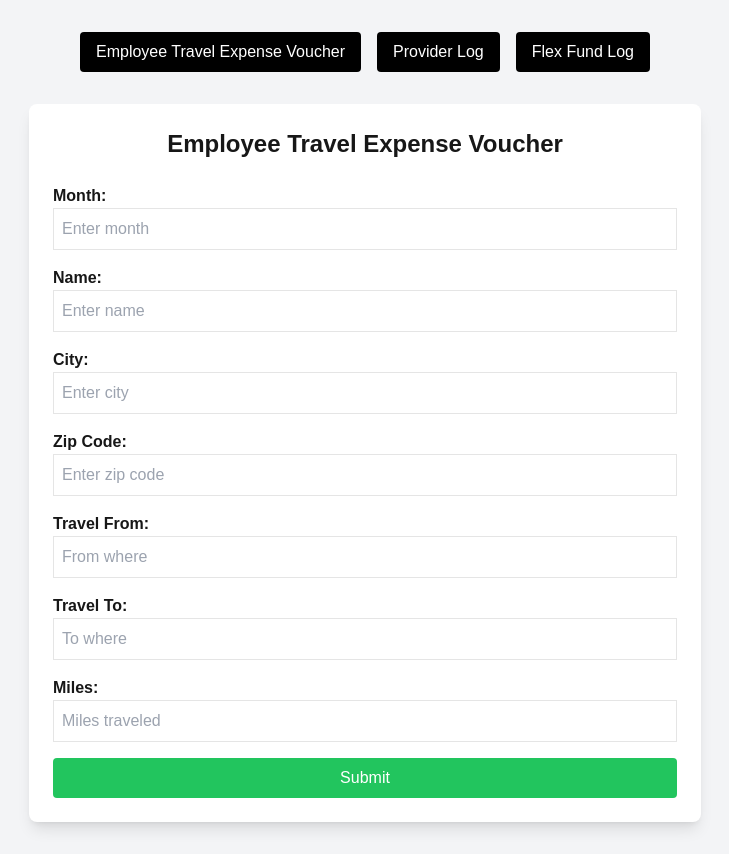
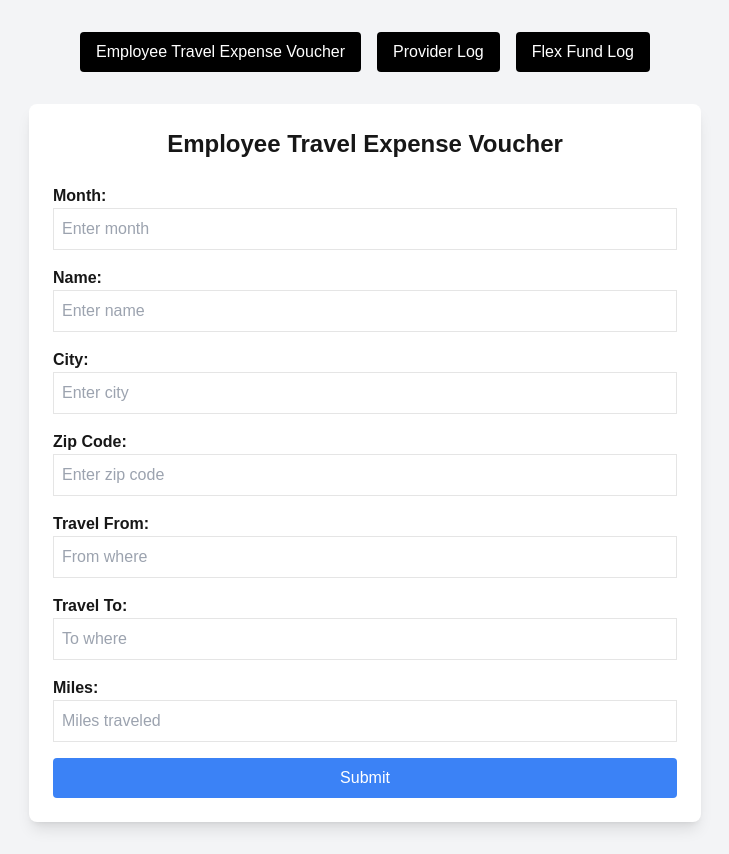
Before and after one commit to cfgjc24/Team-3, a Next.js app: page /form in a window 1280 px wide. Both pictures are taken after a click on the button "Employee Travel Expense Voucher". Shown: the whole page, without its empty margins (275-1004 px from the left). Built offline with nearby package versions, Linux system fonts and the light colour scheme.

Commit message:
form Pages

```diff
--- a/src/app/form/page.tsx
+++ b/src/app/form/page.tsx
@@ -1,216 +1,3 @@
-// // "use client";
-// // import { useState } from "react";
-// // import { useRouter } from "next/navigation";
-// // import { Button } from "@/components/ui/button";
-// // import {
-// //   Card,
-// //   CardContent,
-// //   CardHeader,
-// //   CardTitle,
-// // } from "@/components/ui/card";
-
-// // export default function Form1() {
-// //   const router = useRouter();
-// //   const [formData, setFormData] = useState({ /* form fields */ });
-
-// //   const handleSubmit = (e: React.FormEvent) => {
-// //     e.preventDefault();
-// //     // Handle form submission logic here
-// //     console.log("Form 1 submitted:", formData);
-// //     // Redirect or provide feedback as needed
-// //   };
-
-// //   return (
-// //     <div className="flex flex-col min-h-screen p-4 sm:p-6 font-sans">
-// //       <main className="flex-grow flex flex-col gap-6 items-center justify-center">
-// //         <Card className="w-full max-w-md shadow-lg">
-// //           <CardHeader className="text-center">
-// //             <CardTitle className="text-2xl font-bold">Form 1</CardTitle>
-// //           </CardHeader>
-// //           <CardContent>
-// //             <form onSubmit={handleSubmit}>
-// //               {/* Your form fields here */}
-// //               <Button type="submit" className="w-full mt-4">
-// //                 Submit
-// //               </Button>
-// //             </form>
-// //           </CardContent>
-// //         </Card>
-// //         <Card className="w-full max-w-md shadow-lg">
-// //           <CardHeader className="text-center">
-// //             <CardTitle className="text-2xl font-bold">Form 2</CardTitle>
-// //           </CardHeader>
-// //           <CardContent>
-// //             <form onSubmit={handleSubmit}>
-// //               {/* Your form fields here */}
-// //               <Button type="submit" className="w-full mt-4">
-// //                 Submit
-// //               </Button>
-// //             </form>
-// //           </CardContent>
-// //         </Card>
-// //       </main>
-// //     </div>
-// //   );
-// // }
-// "use client"; // This marks the component as a Client Component
-
-// import { useState } from "react";
-
-// // Define a type for each row of the timesheet
-// type TimesheetRow = {
-//   date: string;
-//   time: string;
-//   totalHours: string;
-//   description: string;
-// };
-
-// export default function FormPage() {
-//   const [formData, setFormData] = useState({
-//     billingMonthYear: "",
-//     providerName: "",
-//     times: [{ date: "", time: "", totalHours: "", description: "" }] as TimesheetRow[], // Explicitly typing the times array
-//     overallTotalHours: "",
-//     staffSignature: "",
-//   });
-
-//   const handleInputChange = (index: number, field: keyof TimesheetRow, value: string) => {
-//     const updatedTimes = [...formData.times];
-//     updatedTimes[index][field] = value;
-//     setFormData({ ...formData, times: updatedTimes });
-//   };
-
-//   const addRow = () => {
-//     setFormData({
-//       ...formData,
-//       times: [...formData.times, { date: "", time: "", totalHours: "", description: "" }],
-//     });
-//   };
-
-//   const handleOverallChange = (field: string, value: string) => {
-//     setFormData({ ...formData, [field]: value });
-//   };
-
-//   return (
-//     <div className="flex flex-col items-center justify-center min-h-screen p-8 bg-gray-100">
-//       <div className="bg-white p-6 shadow-lg rounded-lg max-w-2xl w-full">
-//         <h1 className="text-2xl font-bold text-center mb-6">
-//           Lodestar Children's Services Non-billable Timesheet
-//         </h1>
-
-//         <div className="mb-4">
-//           <label className="block font-bold">Billing Month/Year:</label>
-//           <input
-//             type="text"
-//             className="border p-2 w-full"
-//             value={formData.billingMonthYear}
-//             onChange={(e) => handleOverallChange("billingMonthYear", e.target.value)}
-//             placeholder="Enter month/year"
-//           />
-//         </div>
-
-//         <div className="mb-4">
-//           <label className="block font-bold">Provider Name:</label>
-//           <input
-//             type="text"
-//             className="border p-2 w-full"
-//             value={formData.providerName}
-//             onChange={(e) => handleOverallChange("providerName", e.target.value)}
-//             placeholder="Enter provider name"
-//           />
-//         </div>
-
-//         <div>
-//           <table className="w-full table-auto mb-4 border">
-//             <thead>
-//               <tr>
-//                 <th className="border px-2 py-1">Date</th>
-//                 <th className="border px-2 py-1">Time (S)</th>
-//                 <th className="border px-2 py-1">Total Hours</th>
-//                 <th className="border px-2 py-1">Description</th>
-//               </tr>
-//             </thead>
-//             <tbody>
-//               {formData.times.map((row, index) => (
-//                 <tr key={index}>
-//                   <td className="border px-2 py-1">
-//                     <input
-//                       type="text"
-//                       className="w-full p-1"
-//                       value={row.date}
-//                       onChange={(e) => handleInputChange(index, "date", e.target.value)}
-//                       placeholder="MM/DD/YYYY"
-//                     />
-//                   </td>
-//                   <td className="border px-2 py-1">
-//                     <input
-//                       type="text"
-//                       className="w-full p-1"
-//                       value={row.time}
-//                       onChange={(e) => handleInputChange(index, "time", e.target.value)}
-//                       placeholder="Enter time"
-//                     />
-//                   </td>
-//                   <td className="border px-2 py-1">
-//                     <input
-//                       type="text"
-//                       className="w-full p-1"
-//                       value={row.totalHours}
-//                       onChange={(e) => handleInputChange(index, "totalHours", e.target.value)}
-//                       placeholder="Total hours"
-//                     />
-//                   </td>
-//                   <td className="border px-2 py-1">
-//                     <input
-//                       type="text"
-//                       className="w-full p-1"
-//                       value={row.description}
-//                       onChange={(e) => handleInputChange(index, "description", e.target.value)}
-//                       placeholder="Description"
-//                     />
-//                   </td>
-//                 </tr>
-//               ))}
-//             </tbody>
-//           </table>
-
-//           <button
-//             onClick={addRow}
-//             className="bg-blue-500 text-white py-2 px-4 rounded hover:bg-blue-700"
-//           >
-//             Add Row
-//           </button>
-//         </div>
-
-//         <div className="mt-6">
-//           <label className="block font-bold">Overall Total Hours:</label>
-//           <input
-//             type="text"
-//             className="border p-2 w-full"
-//             value={formData.overallTotalHours}
-//             onChange={(e) => handleOverallChange("overallTotalHours", e.target.value)}
-//             placeholder="Enter total hours"
-//           />
-//         </div>
-
-//         <div className="mt-4">
-//           <label className="block font-bold">Staff Signature:</label>
-//           <input
-//             type="text"
-//             className="border p-2 w-full"
-//             value={formData.staffSignature}
-//             onChange={(e) => handleOverallChange("staffSignature", e.target.value)}
-//             placeholder="Enter signature"
-//           />
-//         </div>
-
-//         <button className="mt-6 bg-green-500 text-white py-2 px-4 rounded hover:bg-green-700 w-full">
-//           Submit
-//         </button>
-//       </div>
-//     </div>
-//   );
-// }
 "use client"; // Marks this as a Client Component
 
 import { useState } from "react";
@@ -290,7 +77,7 @@ function TravelExpenseForm() {
         <label className="block font-bold">Miles:</label>
         <input type="text" className="border p-2 w-full" placeholder="Miles traveled" />
       </div>
-      <button className="bg-green-500 text-white py-2 px-4 rounded hover:bg-green-700 w-full">
+      <button className="bg-blue-500 text-white py-2 px-4 rounded hover:bg-blue-700 w-full">
         Submit
       </button>
     </div>
@@ -339,7 +126,7 @@ function ProviderLogForm() {
         <label className="block font-bold">Total Hours:</label>
         <input type="text" className="border p-2 w-full" placeholder="Enter total hours" />
       </div>
-      <button className="bg-green-500 text-white py-2 px-4 rounded hover:bg-green-700 w-full">
+      <button className="bg-blue-500 text-white py-2 px-4 rounded hover:bg-blue-700 w-full">
         Submit
       </button>
     </div>
@@ -379,7 +166,7 @@ function FlexFundForm() {
         <label className="block font-bold">Amount of Expense:</label>
         <input type="text" className="border p-2 w-full" placeholder="Enter amount" />
       </div>
-      <button className="bg-green-500 text-white py-2 px-4 rounded hover:bg-green-700 w-full">
+      <button className="bg-blue-500 text-white py-2 px-4 rounded hover:bg-blue-700 w-full">
         Submit
       </button>
     </div>
```
